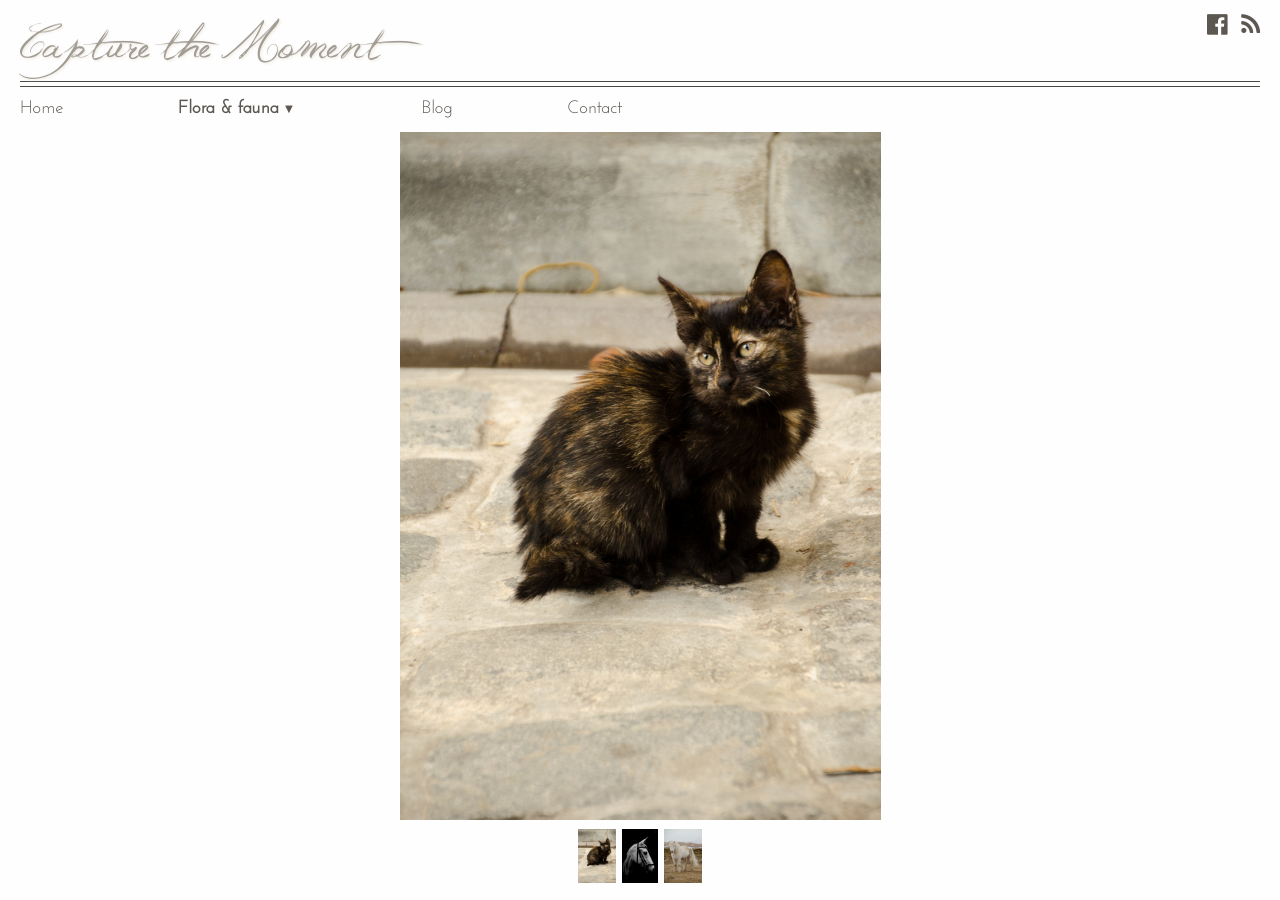
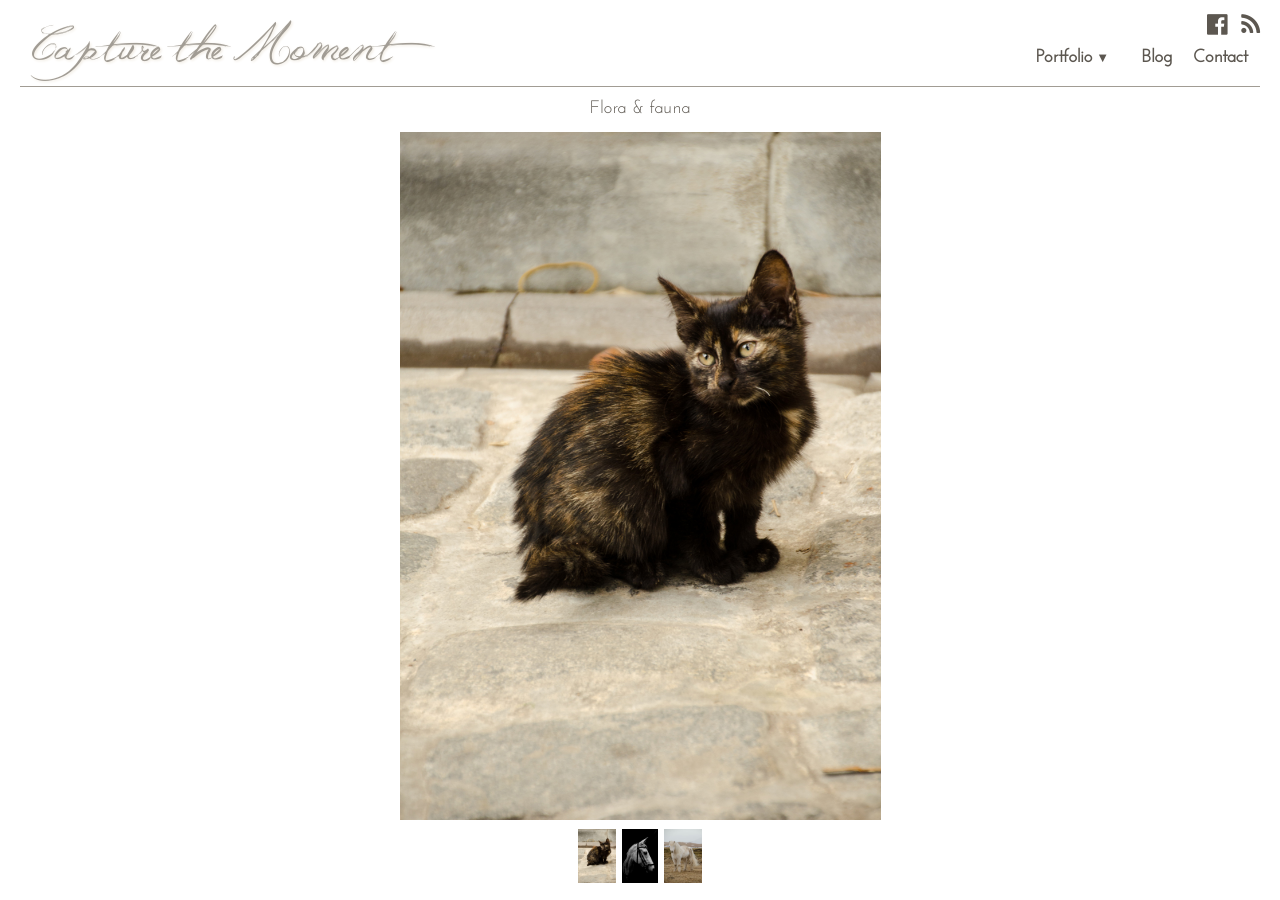
Before and after one commit to cmbybelin/cmbybelin.github.io, a Jekyll site: the page built from _portfolio/florafauna.markdown, in a window 1280 px wide. Built offline with Jekyll 4.4.1, drawn with Linux system fonts in a browser that asks for light colours; nearby versions of some CDN libraries.

Commit message:
Redesign responsive design.

```diff
--- a/_includes/head.html
+++ b/_includes/head.html
@@ -16,12 +16,12 @@
    <a href="https://www.facebook.com/cmbybelin" title="Facebook"><i class="fa fa-facebook-official"></i></a>&nbsp;&nbsp;
    <a href="/feed.xml" title="RSS feed"><i class="fa fa-rss"></i></a>
   </div>
-  <a class="title" href="/">Capture the Moment</a>
- </header>
+  <h1><a href="/">Capture the Moment</a></h1>
   <nav>
    <ul>
-    <li><a href="/">Home</a></li>
-    <li class="dropdown" aria-haspopup="true"><span class="dropdown-title">{% if include.portfolio_section %}{{ include.portfolio_section }}{% else %}Portfolio{% endif %}<span class="caret">&#9660;</span></span>
+    <li class="dropdown" aria-haspopup="true">
+     <span class="dropdown-title small">{% if include.portfolio_section %}{{ include.portfolio_section }}{% else %}Portfolio{% endif %}<span class="caret">&#9660;</span></span>
+     <span class="dropdown-title wide">Portfolio<span class="caret">&#9660;</span></span>
      <ul class="subnav">
 {% for portfolio in site.portfolio %}
       <li><a href="{{ portfolio.url }}">{{ portfolio.excerpt }}</a></li>
@@ -31,6 +31,7 @@
     <li><a href="/contact.html">Contact</a></li>
    </ul>
   </nav>
+ </header>
 
  <script>
   (function (document) {
--- a/_layouts/blog.html
+++ b/_layouts/blog.html
@@ -2,7 +2,7 @@
 {% include head.html %}
 
 <article class="blog page">
- <h1>{{ page.title }}</h1>
+ <h2>{{ page.title }}</h2>
  {{ content }}
 
  {% for photo in page.portfolio %}
--- a/_layouts/portfolio.html
+++ b/_layouts/portfolio.html
@@ -3,6 +3,7 @@
 
 {% include head.html portfolio_section=page.title %}
 
+ <h2>{{ page.title }}</h2>
  <article class="portfolio">
   <div>
   {% for photo in page.portfolio %}
@@ -69,17 +70,17 @@
            var endX = e.changedTouches[0].screenX;
            var endY = e.changedTouches[0].screenY;
 	   selectedImg.classList.remove('selected');
-	   if ((endX - startX > dWidth) || (endY - startY > dHeight)) {
+           if ((startX - endX > dWidth) || (startY - endY > dHeight)) {
+	     if (selectedImg.nextElementSibling) {
+	       selectedImg.nextElementSibling.classList.add('selected');
+	     } else {
+	       selectedImg.parentElement.firstElementChild.classList.add('selected');
+	     }
+	   } else if ((endX - startX > dWidth) || (endY - startY > dHeight)) {
 	     if (selectedImg.previousElementSibling) {
 	       selectedImg.previousElementSibling.classList.add('selected');
 	     } else {
 	       selectedImg.parentElement.lastElementChild.classList.add('selected');
-	     }
-	   } else if ((startX - endX > dWidth) || (startY - endY > dHeight)) {
-	     if (selectedImg.nextElementSibling) {
-	       selectedImg.nextElementSibling.classList.add('selected');
-	     } else {
-	       selectedImg.parentElement.firstElementChild.classList.add('selected');
 	     }
 	   } else {
 	     selectedImg.classList.add('selected');
--- a/style/main.css
+++ b/style/main.css
@@ -25,15 +25,12 @@ color scheme:
 }
 
 body {
- background: #fefefe;
+ background: white;
  color: #5C5750;
  font-size: 15px;
  font-family: Josefin-Sans, Arial;
  line-height: 1.3em;
  padding: 0;
-}
-header {
- border-bottom: 1px solid rgb(73, 73, 68);
 }
 header, nav, article {
  max-width: 1280px;
@@ -47,25 +44,33 @@ header h2 {
 article.page {
  max-width: 800px;
 }
+
 h1 {
- text-align: center;
-}
-
-
-.title {
  display: block;
  padding-top: 12px;
  white-space: nowrap;
+ margin: 0;
 }
-.title,  .signature {
+h1,  .signature {
+ color: rgb(161, 156, 148);
+ padding-left: 12px;
  font-size: 35px;
+ font-weight: normal;
  font-family: Jellyka-Western-Princess, Verdana, Arial;
  line-height: 61px;
  text-shadow: 1px 1px 3px #ede6da;
 }
-.title, .title:hover, .title:visited, .title:active {
+h1 a, h1 a:hover, h1 a:visited, h1 a:active {
  color: rgb(161, 156, 148);
 }
+h2 {
+ text-align: center;
+ font-size: 18px;
+ font-weight: normal;
+ margin: 0;
+ display: none;
+}
+
 
 .external-sites {
  float: right;
@@ -80,22 +85,23 @@ h1 {
 }
 
 nav {
- border-top: 1px solid rgb(73, 73, 68);
- margin-bottom: 24px;
- margin-top: 4px;
+ border-bottom: 1px solid rgb(161, 156, 148);
+ margin-bottom: 12px;
+ padding: 0 12px;
+ font-weight: bold;
 }
 
 nav ul {
  padding: 0;
- margin: 4px 0 0;
+ margin: 0;
 }
 
 nav ul li {
  display: inline-block;
  font-size: 18px;
- margin-right: 12px;
+ margin-right: 16px;
+ white-space: nowrap;
  padding-top: 8px;
- white-space: nowrap;
 }
 nav ul li:last-child {
  margin-right: 0;
@@ -132,12 +138,13 @@ img {
  border-top-left-radius: 2px;
  border-top-right-radius: 2px;
 }
-.dropdown .dropdown-title {
- font-weight: bold;
+.dropdown-title {
  padding-left: 12px;
  padding-bottom: 4px;
 }
-
+.dropdown-title.wide {
+ display: none;
+}
 .dropdown.hover {
  background-color: #5C5750;
  color: #ddd;
@@ -377,19 +384,39 @@ button {
  }
 }
 
+@media (min-width: 600px) {
+ h1 {
+  float: left;
+  padding-top: 16px;
+ }
+ h2 {
+  display: block;
+ }
+ .dropdown-title.small {
+  display: none;
+ }
+ .dropdown-title.wide {
+  display: inline;
+ }
+
+ nav {
+  text-align: right;
+  clear: right;
+  padding-bottom: 18px;
+ }
+ .blog img {
+  max-width: 600px;
+  max-height: 600px;
+ }
+}
+
 @media (min-width: 740px) {
  body {
   padding: 0 12px 36px;
  }
- .title, .signature {
+ h1, .signature {
+  padding-top: 14px;
   font-size: 45px;
- }
- nav ul li {
-  margin-right: 110px;
- }
- .blog img {
-  max-width: 600px;
-  max-height: 600px;
  }
 }
 
```
Lines whose indentation alone changed are shown as unchanged.
